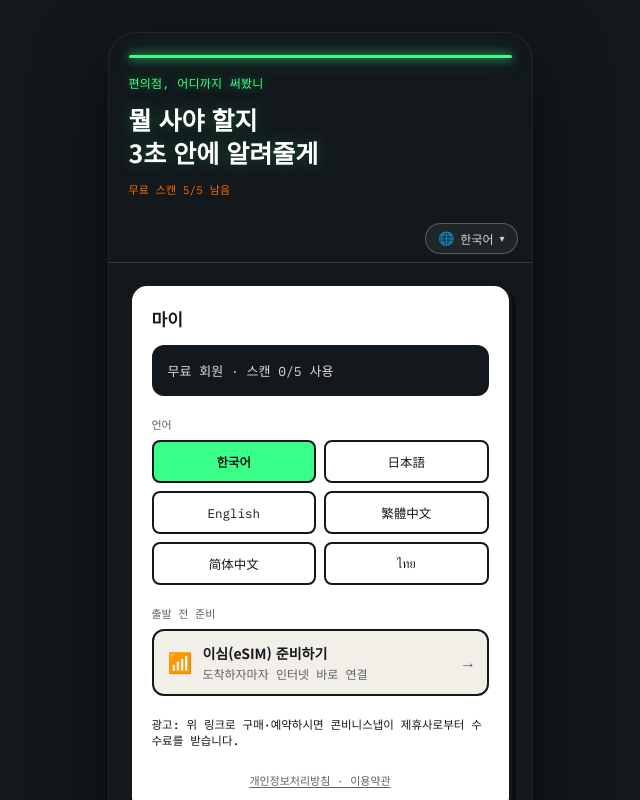
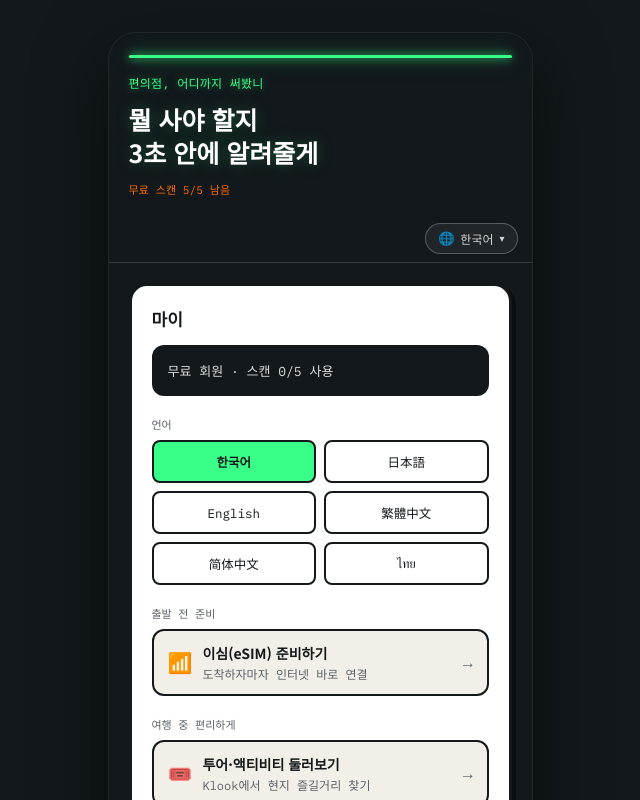
Before and after one commit to hjbbang0/easy-conbini-app, a React (Vite) app: page / in a window 1280 px wide. Both pictures are taken after a click on the button "마이". Shown: the top 800 px of the page, without its empty margins (320-960 px from the left). Built offline with nearby package versions, Linux system fonts and the light colour scheme.

Commit message:
Add files via upload

```diff
--- a/src/components/MyView.jsx
+++ b/src/components/MyView.jsx
@@ -23,7 +23,7 @@ function AffiliateGroup({ title, items, t }) {
           return (
             <a
               key={item.id}
-              href={item.url}
+              href={item.resolvedUrl}
               target="_blank"
               rel="noopener noreferrer sponsored"
               className="affiliate-banner"
@@ -48,7 +48,11 @@ function AffiliateGroup({ title, items, t }) {
 
 export default function MyView({ t, language, onChangeLanguage, premium, scanCount, onResetPremium }) {
   const [showPolicy, setShowPolicy] = useState(false)
-  const liveLinks = AFFILIATE_LINKS.filter((item) => item.url)
+  // 언어별 링크(urls)가 있으면 우선 사용하고, 없으면 기본 url을 사용합니다. 둘 다 없으면 노출하지 않습니다.
+  const liveLinks = AFFILIATE_LINKS.map((item) => ({
+    ...item,
+    resolvedUrl: (item.urls && item.urls[language]) || item.url,
+  })).filter((item) => item.resolvedUrl)
   const beforeItems = liveLinks.filter((item) => item.group === 'before')
   const duringItems = liveLinks.filter((item) => item.group === 'during')
 
```
